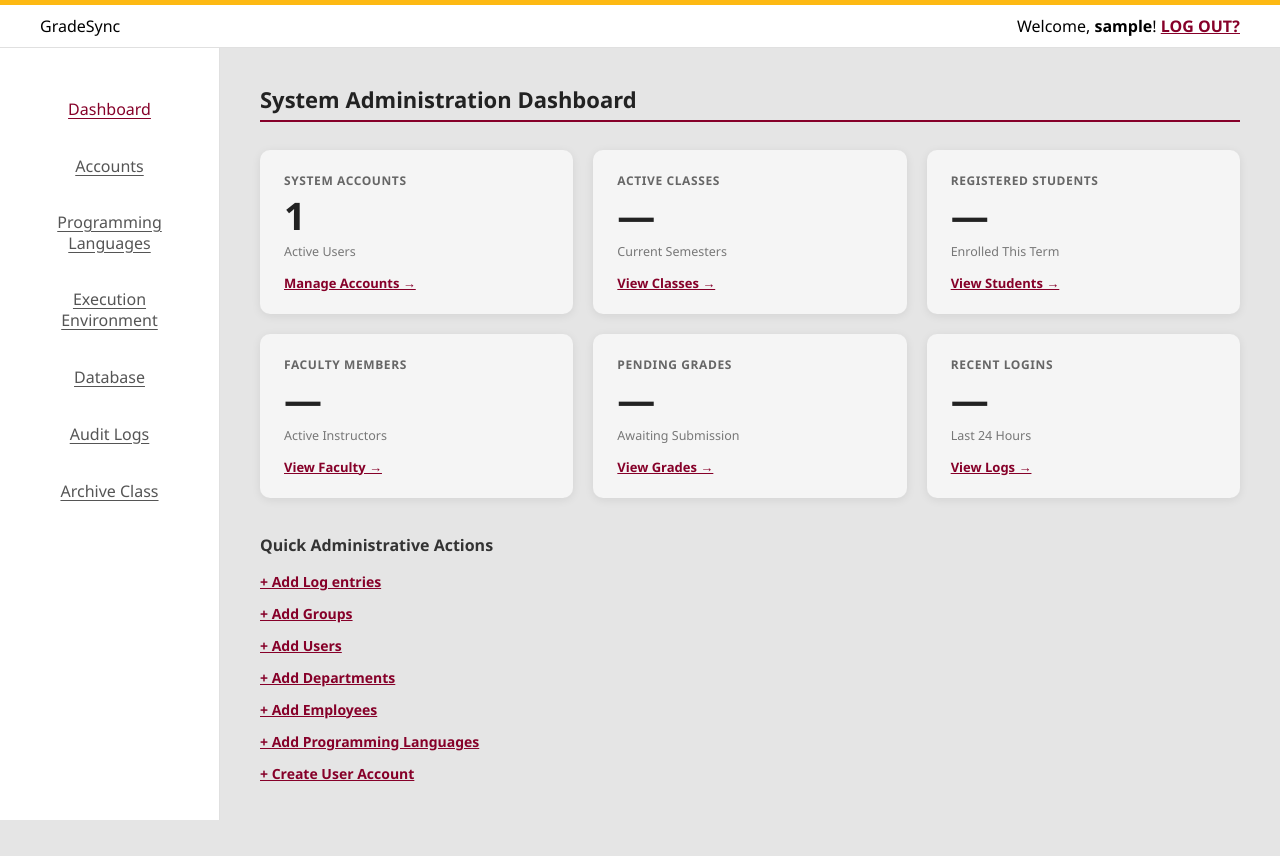
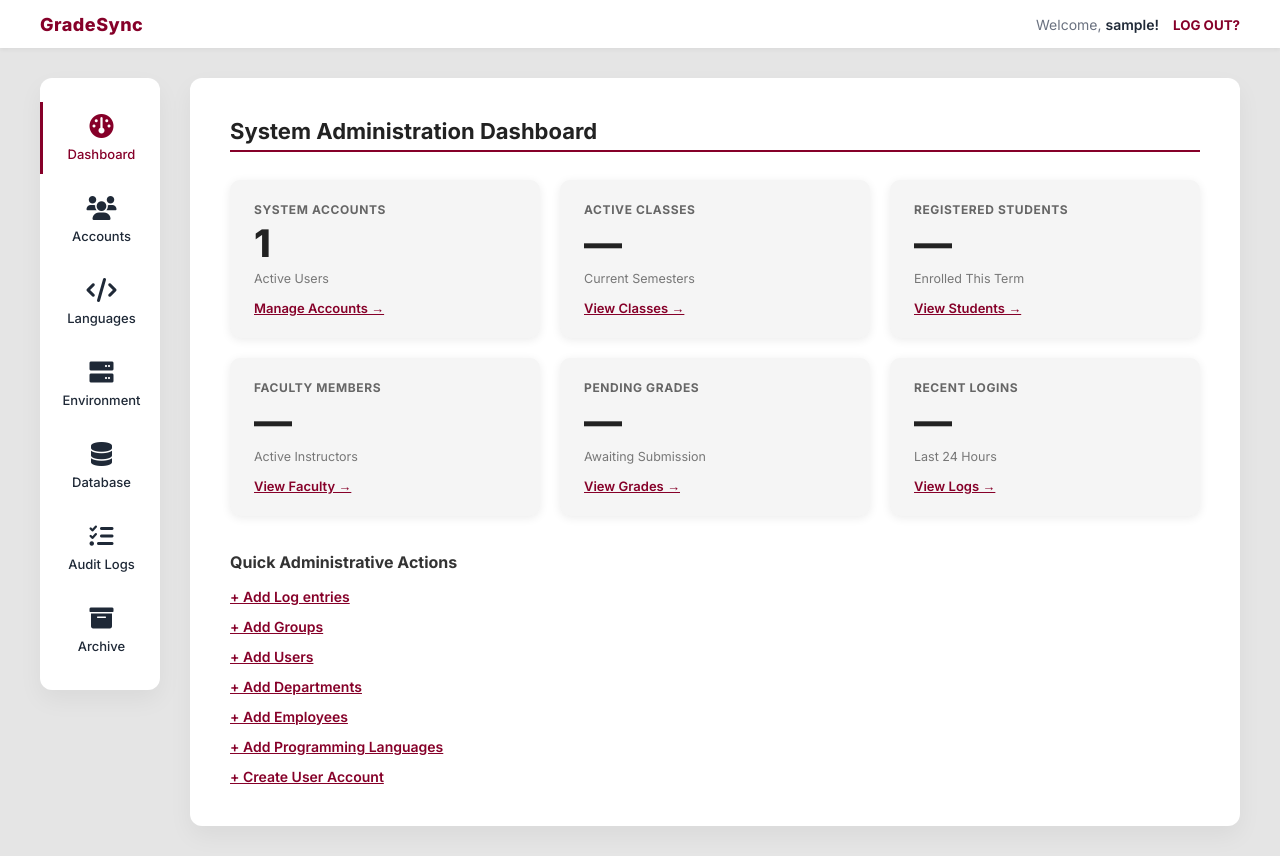
Before and after one commit to nirjara1/GradeSync, a Django app: page /admin/ in a window 1280 px wide. Shown: the part 120-976 px from the top of the page. Before the commit the page ends 940 px from the top, so only its background shows below. Run offline with Django 5.2, Linux system fonts and the light colour scheme; the visitor is signed in with stand-in values (Sample User, id 1); data comes from the database, SQL or seed files in the repository; parts of the project's set-up code (start-up, migrations or seed data) failed here and were passed over.

Commit message:
Applied the same design to the admin page and made the student page responsive

```diff
--- a/app/items/templates/admin/base_gradesync.html
+++ b/app/items/templates/admin/base_gradesync.html
@@ -5,6 +5,9 @@
     <meta charset="utf-8">
     <title>{% block title %}GradeSync Admin{% endblock %}</title>
     <meta name="viewport" content="width=device-width, initial-scale=1.0">
+    <!-- Fonts & Icons from Portal -->
+    <link href="https://fonts.googleapis.com/css2?family=Inter:wght@400;500;600;700;800&display=swap" rel="stylesheet">
+    <link href="https://cdnjs.cloudflare.com/ajax/libs/font-awesome/6.0.0/css/all.min.css" rel="stylesheet">
     <link rel="stylesheet" href="{% static 'css/admin_dashboard.css' %}">
     {% block extrastyle %}{% endblock %}
 </head>
@@ -17,41 +20,36 @@
         </div>
     </header>
 
-    <!-- ── GOLD ACCENT BAR ── -->
-    <div class="gold-bar"></div>
-
     <!-- ── SECONDARY WHITE BAR ── -->
-    <div class="secondary-header">
-        <span class="sec-brand">GradeSync</span>
-        <div class="sec-user">
+    <div class="sub-header">
+        <div class="app-title">GradeSync</div>
+        <div class="user-info">
             {% if user.is_authenticated %}
-                Welcome, <strong>{{ user.username }}</strong>!
+                Welcome, <strong>{{ user.username }}!</strong>
                 <form method="post" action="{% url 'admin:logout' %}" style="display:inline-block; margin:0; padding:0;">
                     {% csrf_token %}
-                    <button type="submit" style="background:none; border:none; padding:0; font:inherit; color:#860029; font-weight:700; cursor:pointer; text-decoration:underline;">LOG OUT?</button>
+                    <button type="submit" class="logout-link" style="background:none; border:none; padding:0; cursor:pointer; font-family:inherit;">LOG OUT?</button>
                 </form>
             {% endif %}
         </div>
     </div>
 
     <!-- ── MAIN LAYOUT ── -->
-    <div class="admin-layout">
+    <div class="portal-main">
 
         <!-- ── SIDEBAR ── -->
         <aside class="sidebar">
-            <ul class="sidebar-nav">
-                <li><a href="{% url 'admin:index' %}" class="{% block nav_dash %}{% endblock %}">Dashboard</a></li>
-                <li><a href="{% url 'admin:auth_user_changelist' %}" class="{% block nav_accounts %}{% endblock %}">Accounts</a></li>
-                <li><a href="{% url 'admin:items_programminglanguage_changelist' %}" class="{% block nav_lang %}{% endblock %}">Programming Languages</a></li>
-                <li><a href="{% url 'admin:execution_environment' %}" class="{% block nav_env %}{% endblock %}">Execution<br>Environment</a></li>
-                <li><a href="{% url 'admin:database_maintenance' %}" class="{% block nav_db %}{% endblock %}">Database</a></li>
-                <li><a href="{% url 'admin:admin_logentry_changelist' %}" class="{% block nav_audit %}{% endblock %}">Audit Logs</a></li>
-                <li><a href="{% url 'admin:archive_class' %}" class="{% block nav_archive %}{% endblock %}">Archive Class</a></li>
-            </ul>
+            <a href="{% url 'admin:index' %}" class="nav-item {% block nav_dash %}{% endblock %}"><i class="fa-solid fa-gauge"></i>Dashboard</a>
+            <a href="{% url 'admin:auth_user_changelist' %}" class="nav-item {% block nav_accounts %}{% endblock %}"><i class="fa-solid fa-users"></i>Accounts</a>
+            <a href="{% url 'admin:items_programminglanguage_changelist' %}" class="nav-item {% block nav_lang %}{% endblock %}"><i class="fa-solid fa-code"></i>Languages</a>
+            <a href="{% url 'admin:execution_environment' %}" class="nav-item {% block nav_env %}{% endblock %}"><i class="fa-solid fa-server"></i>Environment</a>
+            <a href="{% url 'admin:database_maintenance' %}" class="nav-item {% block nav_db %}{% endblock %}"><i class="fa-solid fa-database"></i>Database</a>
+            <a href="{% url 'admin:admin_logentry_changelist' %}" class="nav-item {% block nav_audit %}{% endblock %}"><i class="fa-solid fa-list-check"></i>Audit Logs</a>
+            <a href="{% url 'admin:archive_class' %}" class="nav-item {% block nav_archive %}{% endblock %}"><i class="fa-solid fa-box-archive"></i>Archive</a>
         </aside>
 
         <!-- ── MAIN CONTENT ── -->
-        <main class="main-content">
+        <main class="content-area">
             {% block content %}
             {% endblock %}
         </main>
--- a/app/static/css/admin_dashboard.css
+++ b/app/static/css/admin_dashboard.css
@@ -50,98 +50,131 @@ body {
 }
 
 /* ── SECONDARY WHITE BAR ── */
-.secondary-header {
-    background-color: #ffffff;
-    width: 100%;
-    padding: 10px 40px;
-    border-bottom: 1px solid #e0e0e0;
+.sub-header {
+    background-color: white;
+    height: 48px;
     display: flex;
     justify-content: space-between;
     align-items: center;
-    flex-shrink: 0;
+    padding: 0 40px;
+    box-shadow: 0 2px 4px rgba(0, 0, 0, 0.05);
+    z-index: 10;
 }
 
-.secondary-header .brand-name {
+.app-title {
+    font-family: 'Inter', sans-serif;
     color: #860029;
-    font-size: 15px;
-    font-weight: 600;
+    font-weight: 800;
+    font-size: 18px;
+    letter-spacing: 0.5px;
 }
 
-.secondary-header .user-nav {
-    font-size: 13px;
-    color: #555;
+.user-info {
+    font-family: 'Inter', sans-serif;
+    font-size: 14px;
+    color: #6b7280;
     display: flex;
     align-items: center;
-    gap: 12px;
 }
 
-.secondary-header .user-nav a {
-    color: #860029;
-    text-decoration: underline;
+.user-info strong {
+    color: #1f2937;
     font-weight: 600;
-    font-size: 13px;
+    margin: 0 4px;
 }
 
-.secondary-header .user-nav a:hover {
-    color: #5e001c;
+.logout-link {
+    font-family: 'Inter', sans-serif;
+    color: #860029;
+    font-weight: 700;
+    text-decoration: none;
+    margin-left: 10px;
+    transition: color 0.2s;
+}
+
+.logout-link:hover {
+    color: #6b0020;
+    text-decoration: underline;
 }
 
 /* ── MAIN LAYOUT ── */
-.admin-layout {
+.portal-main {
     display: flex;
     flex: 1;
+    padding: 30px 40px;
+    gap: 30px;
+    max-width: 1400px;
+    margin: 0 auto;
+    width: 100%;
+    box-sizing: border-box;
+    font-family: 'Inter', sans-serif;
 }
 
 /* ── SIDEBAR ── */
 .sidebar {
-    width: 220px;
+    width: 120px;
     background-color: #ffffff;
-    border-right: 1px solid #e0e0e0;
-    padding: 50px 0;
+    border-radius: 12px;
+    box-shadow: 0 10px 25px rgba(0, 0, 0, 0.05);
+    padding: 24px 0;
+    display: flex;
+    flex-direction: column;
+    gap: 10px;
     flex-shrink: 0;
+    height: fit-content;
+    border-right: none;
 }
 
-.sidebar-nav {
-    list-style: none;
-    width: 100%;
-}
-
-.sidebar-nav li {
-    margin-bottom: 35px;
+.nav-item {
+    display: flex;
+    flex-direction: column;
+    align-items: center;
+    justify-content: center;
+    padding: 12px 10px;
+    color: #1f2937;
+    text-decoration: none;
+    font-size: 13px;
+    font-weight: 500;
+    gap: 8px;
+    transition: all 0.2s;
+    border-left: 3px solid transparent;
+    font-family: 'Inter', sans-serif;
     text-align: center;
 }
 
-.sidebar-nav li:last-child {
-    margin-bottom: 0;
+.nav-item i {
+    font-size: 24px;
+    transition: color 0.2s;
+    color: #1f2937;
 }
 
-.sidebar-nav li a {
-    display: inline-block;
-    padding: 0 20px;
-    font-size: 16px;
-    color: #555555;
-    /* Inactive links are grey */
-    text-decoration: underline;
-    text-underline-offset: 3px;
-    font-weight: 400;
-    transition: color 0.2s;
-    line-height: 1.3;
-}
-
-.sidebar-nav li a:hover {
+.nav-item:hover {
+    background-color: #f9fafb;
     color: #860029;
 }
 
-.sidebar-nav li a.active {
+.nav-item:hover i {
     color: #860029;
-    /* Active link is Maroon */
+}
+
+.nav-item.active {
+    color: #860029;
+    border-left-color: #860029;
+}
+
+.nav-item.active i {
+    color: #860029;
 }
 
 /* ── MAIN CONTENT ── */
-.main-content {
+.content-area {
     flex: 1;
-    padding: 36px 40px;
+    padding: 40px;
     overflow-y: auto;
+    background-color: #ffffff;
+    border-radius: 12px;
+    box-shadow: 0 10px 25px rgba(0, 0, 0, 0.05);
+    min-height: 400px;
 }
 
 .page-title {
```
Also changed, not shown: app/templates/portal/assignment_detail.html (+8 -7 lines), app/templates/portal/assignments.html (+8 -7 lines), app/templates/portal/base_portal.html (+8 -7 lines), app/templates/portal/courses.html (+8 -7 lines), app/templates/portal/dashboard.html (+8 -7 lines), app/templates/portal/help.html (+8 -7 lines), app/templates/portal/profile.html (+9 -8 lines).
